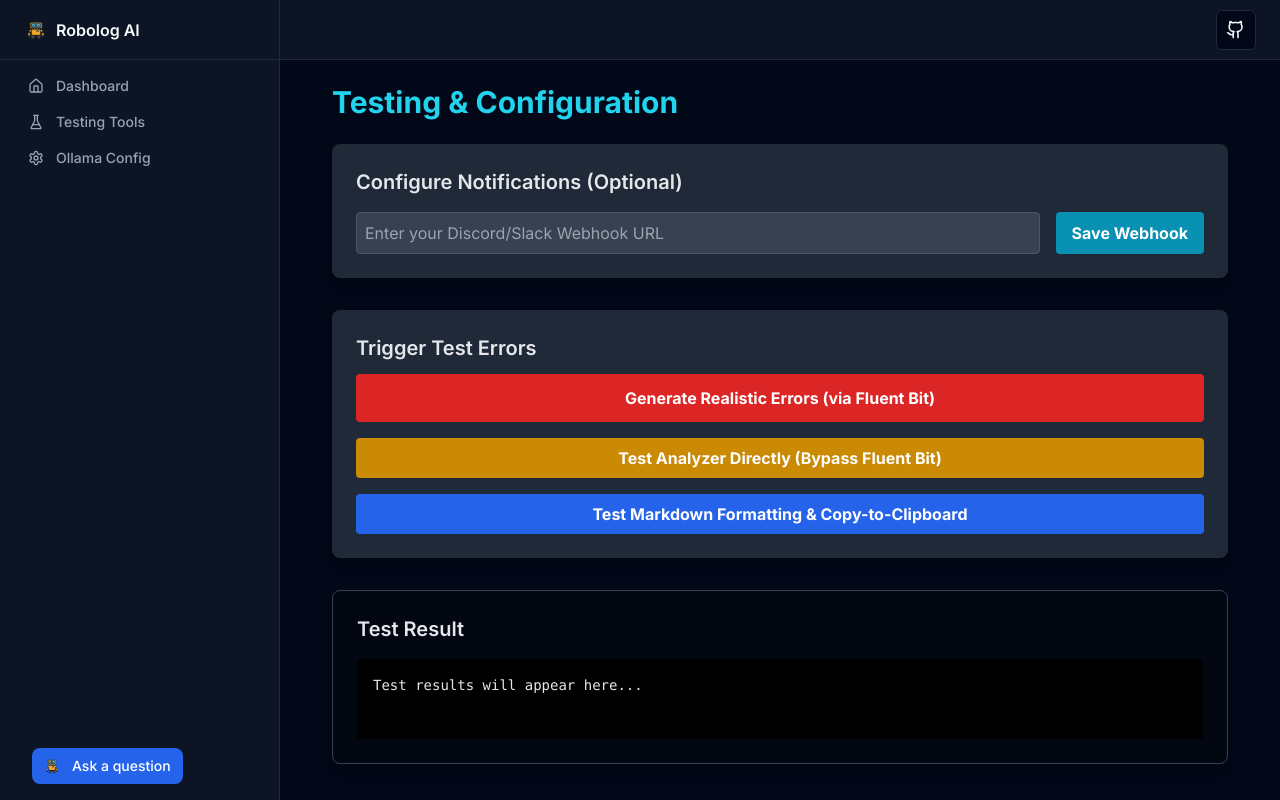
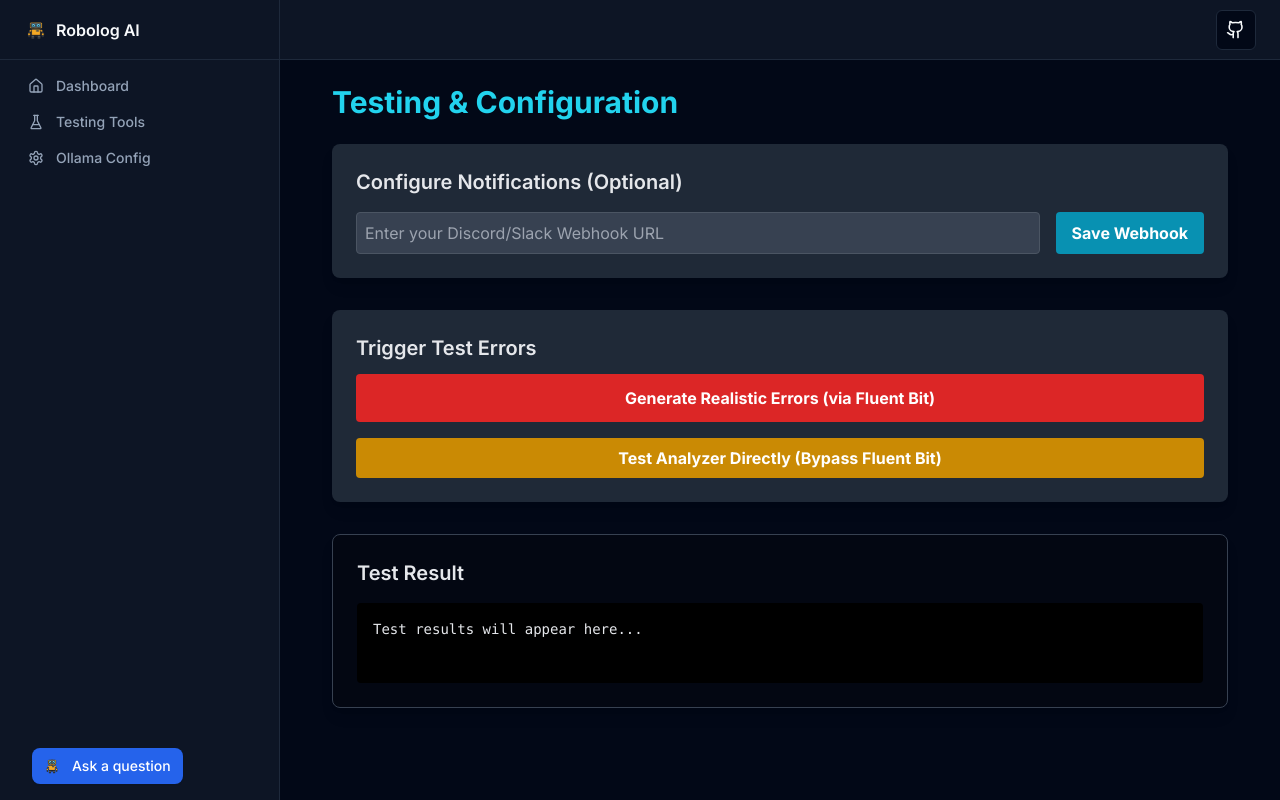
Before and after one commit to Hilo-Inc/robolog, a Next.js app in the folder app/: page /testing in a window 1280 px wide. Built offline with nearby package versions, Linux system fonts and the light colour scheme.

Commit message:
hide markdown test

```diff
--- a/app/src/app/testing/page.tsx
+++ b/app/src/app/testing/page.tsx
@@ -118,7 +118,7 @@ export default function TestingPage() {
                 <div className="flex flex-col gap-4">
                     <button onClick={handleGenerateErrors} disabled={isGenerating} className="w-full bg-red-600 hover:bg-red-700 text-white font-bold py-3 px-4 rounded disabled:bg-red-800 disabled:cursor-not-allowed">{isGenerating ? "Generating..." : "Generate Realistic Errors (via Fluent Bit)"}</button>
                     <button onClick={handleDirectTest} className="w-full bg-yellow-600 hover:bg-yellow-700 text-white font-bold py-2 px-4 rounded">Test Analyzer Directly (Bypass Fluent Bit)</button>
-                    <button onClick={handleMarkdownTest} className="w-full bg-blue-600 hover:bg-blue-700 text-white font-bold py-2 px-4 rounded">Test Markdown Formatting & Copy-to-Clipboard</button>
+                    {/* <button onClick={handleMarkdownTest} className="w-full bg-blue-600 hover:bg-blue-700 text-white font-bold py-2 px-4 rounded">Test Markdown Formatting & Copy-to-Clipboard</button> */}
                 </div>
             </div>
 
```
